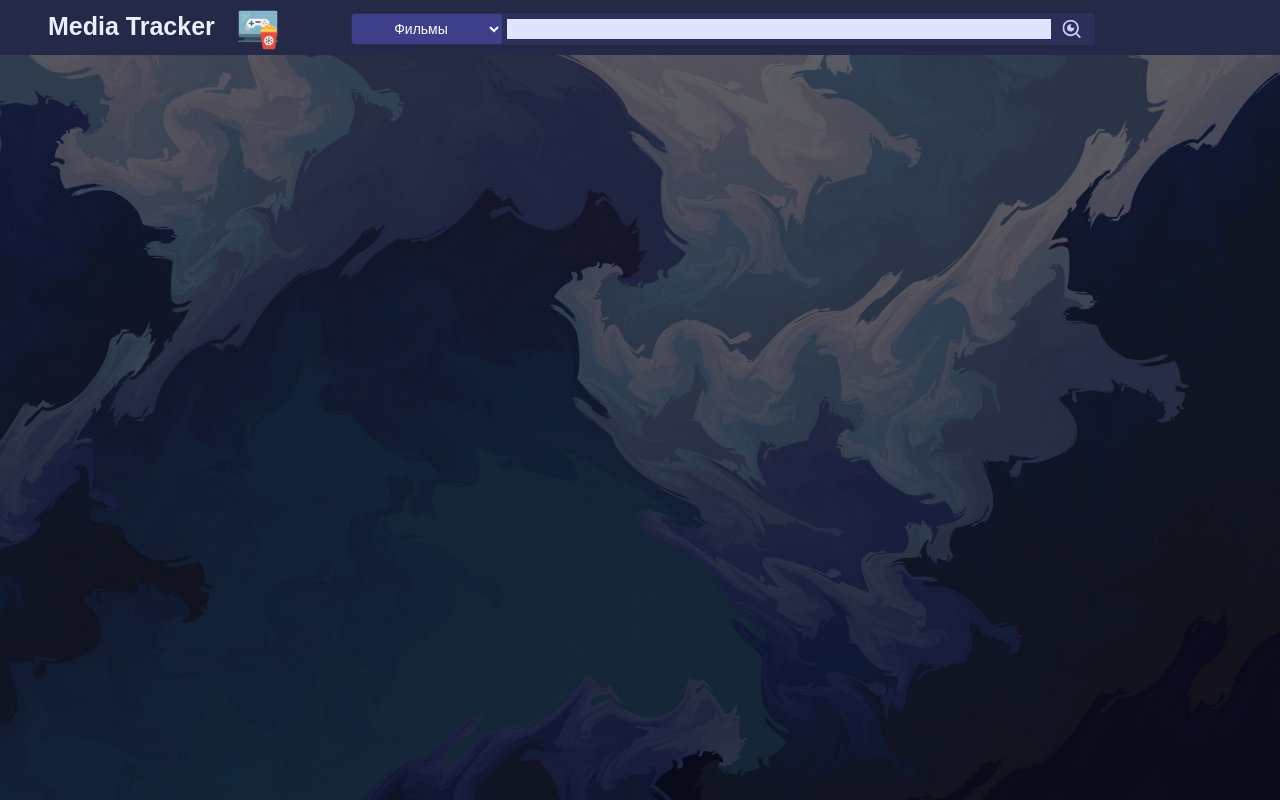
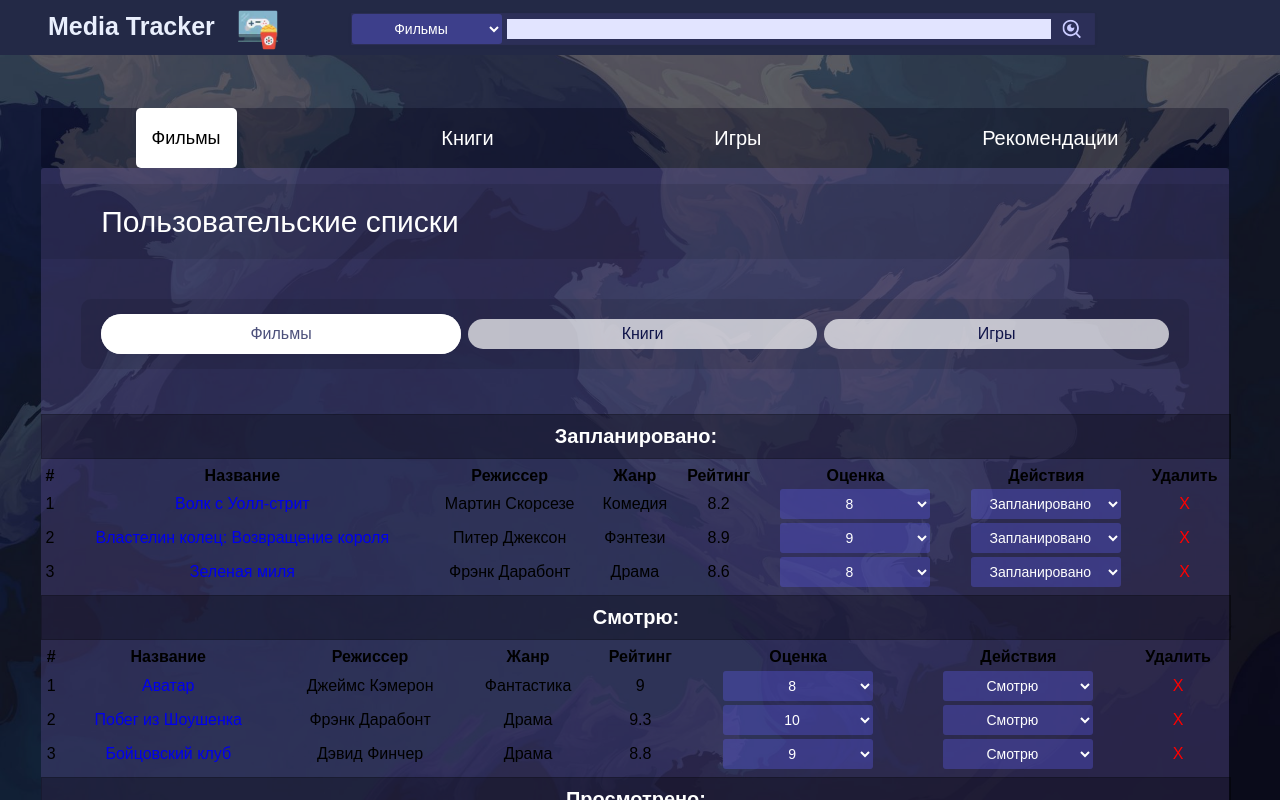
Before and after one commit to RedRad1sh/media-tracker-vue, a Vue app: page /UserLists in a window 1280 px wide. Shown: the top 800 px of the page. Built offline with nearby package versions, Linux system fonts and the light colour scheme.

Commit message:
Списки пользователей

```diff
--- a/src/App.vue
+++ b/src/App.vue
@@ -22,5 +22,5 @@ export default {
 </script>
 
 <style lang="scss">
-  @import "assets/css/styles.scss";
+  @import "@/assets/css/styles.scss";
 </style>
--- a/src/assets/css/main-page.scss
+++ b/src/assets/css/main-page.scss
@@ -1,5 +1,5 @@
 .content-main {
-    width: 90%;
+    width: 80%;
     padding: 0
 }
 
--- a/src/assets/css/recomendations.scss
+++ b/src/assets/css/recomendations.scss
@@ -254,10 +254,6 @@ li {
     font-size: 13px;
 }
 
-.active {
-    border: 2px solid #8d29ff !important;
-}
-
 .tag {
     padding-left: 0.8rem;
     background: #353535;
--- /dev/null
+++ b/src/assets/css/user-lists.scss
@@ -0,0 +1,163 @@
+.text {
+  color: #fff;
+  height: auto;
+  font-size: 16px;
+  text-align: center;
+  font-weight: 500;
+  line-height: 24px;
+  font-stretch: normal;
+  text-decoration: none;
+}
+
+.tabs {
+  margin: 10px auto;
+  border-radius: 10px;
+  width: 90%;
+  display: block;
+  z-index: 2;
+  background-color: var(--dl-half-transparent-1)
+}
+
+.tabbase {
+  text-decoration: none;
+  height: 30px;
+  overflow: hidden;
+  flex-grow: 1;
+  justify-content: center;
+  border-radius: 50px;
+}
+
+.tabbase,.tabbase-active,.tabs {
+  display: flex;
+  align-items: center
+}
+
+.tabbase-active {
+  text-decoration: none;
+  overflow: hidden;
+  height: 40px;
+  flex-grow: 1;
+  box-shadow: 0 1px 3px 0 rgba(47,43,67,.10000000149011612);
+  border-radius: 50px;
+  justify-content: center;
+  background-color: var(--dl-color-base-white);
+  color: #003eb3
+}
+
+.tabs {
+  height: 70px;
+  padding-inline-start: 0;
+  padding: 0 20px
+}
+
+.tabs li:not(:last-child) {
+  margin-right: 7px
+}
+
+.tabs li a {
+  display: block;
+  top: 4px;
+  padding: 10px 250px;
+  border-radius: 20px;
+  background: #fff;
+  opacity: .7;
+  color: #000743;
+  transition: all .1s ease-in-out
+}
+
+.tabs li a:hover {
+  opacity: 1;
+  top: 0;
+  color: #000
+}
+
+.tabs-panel {
+  display: none;
+  width: 90%;
+  text-align: center
+}
+
+.tabs-panel.active {
+  display: flex;
+  text-align: center;
+  flex-direction: column;
+  align-items: center;
+  width: 100%;
+  height: 100%;
+  padding: 0;
+  min-height: 500px
+}
+
+.tab-header {
+  display: block;
+  color: #fff;
+  background-color: rgba(0,0,0,.3);
+  text-align: center;
+  padding: 10px 0;
+  margin: 5px 0;
+  width: 100%;
+  font-size: 20px;
+  font-family: var(--dl-font-family);
+  font-weight: 700;
+  border: solid 1px var(--dl-half-transparent-2)
+}
+
+.cell-value>label>select,.table {
+  width: 100%
+}
+
+.cell-header,.cell-value {
+  flex-grow: 1;
+  border-color: rgba(185,185,185,0.05);
+  flex-direction: column;
+  color: #c3e1f2;
+  height: auto;
+  text-align: center;
+  font-family: var(--dl-font-family);
+  line-height: 130%;
+  font-stretch: normal;
+  text-decoration: none
+}
+
+.cell-header {
+  align-items: center;
+  background-color: var(--dl-half-transparent-1);
+  padding: 5px 6px;
+  font-size: 16px;
+  font-weight: 700
+}
+
+.cell-value {
+  border-style: solid;
+  font-size: 14px;
+  width: 250px;
+}
+
+.cell-value > a:hover {
+  color: #f2c3c3 !important;
+}
+
+.cell-value > a {
+  color: #76fd7a;
+}
+
+
+select {
+  color: white;
+}
+
+.oops-text {
+  margin: 10px 10px;
+}
+
+.number {
+  width: 20px;
+}
+
+.rate {
+  width: 60px;
+}
+
+.header-name {
+  width: 310px;
+}
--- a/src/assets/js/user-lists/books.js
+++ b/src/assets/js/user-lists/books.js
@@ -1,5 +1,6 @@
 export let books = [
     {
+        id:1,
         name: "Пикник на обочине",
         author: "Стругацкие",
         genre: "Фантастика",
@@ -9,6 +10,7 @@ export let books = [
         statusType: 2
     },
     {
+        id:2,
         name: "Мастер и Маргарита",
         author: "Булгаков",
         genre: "Фантастика",
@@ -18,6 +20,7 @@ export let books = [
         statusType: 0
     },
     {
+        id:3,
         name: "Чистовик",
         author: "Лукьяненко",
         genre: "Фантастика",
@@ -27,6 +30,7 @@ export let books = [
         statusType: 2
     },
     {
+        id:3,
         name: "Эдем",
         author: "Лем",
         genre: "Фантастика",
@@ -36,6 +40,7 @@ export let books = [
         statusType: 2
     },
     {
+        id:4,
         name: "1984",
         author: "Джордж Оруэлл",
         genre: "Фантастика",
@@ -45,6 +50,7 @@ export let books = [
         statusType: 0
     },
     {
+        id:5,
         name: "Убийство в Восточном экспрессе",
         author: "Агата Кристи",
         genre: "Детектив",
@@ -54,6 +60,7 @@ export let books = [
         statusType: 1
     },
     {
+        id:6,
         name: "Гарри Поттер и философский камень",
         author: "Джоан Роулинг",
         genre: "Фэнтези",
@@ -63,6 +70,7 @@ export let books = [
         statusType: 2
     },
     {
+        id:7,
         name: "Тень ветра",
         author: "Карлос Руис Сафон",
         genre: "Мистика",
@@ -72,6 +80,7 @@ export let books = [
         statusType: 0
     },
     {
+        id:8,
         name: "Великий Гэтсби",
         author: "Фрэнсис Скотт Фицджеральд",
         genre: "Классика",
@@ -81,6 +90,7 @@ export let books = [
         statusType: 1
     },
     {
+        id:9,
         name: "Преступление и наказание",
         author: "Фёдор Достоевский",
         genre: "Классика",
@@ -90,6 +100,7 @@ export let books = [
         statusType: 0
     },
     {
+        id:10,
         name: "Алиса в Стране чудес",
         author: "Льюис Кэрролл",
         genre: "Фантастика",
@@ -99,6 +110,7 @@ export let books = [
         statusType: 1
     },
     {
+        id:11,
         name: "Гарри Поттер и Тайная комната",
         author: "Джоан Роулинг",
         genre: "Фэнтези",
@@ -108,6 +120,7 @@ export let books = [
         statusType: 2
     },
     {
+        id:12,
         name: "Маленький принц",
         author: "Антуан де Сент-Экзюпери",
         genre: "Философия",
--- a/src/assets/js/user-lists/films.js
+++ b/src/assets/js/user-lists/films.js
@@ -1,5 +1,6 @@
 export let films = [
     {
+        id:1,
         name: "Волк с Уолл-стрит",
         author: "Мартин Скорсезе",
         genre: "Комедия",
@@ -9,6 +10,7 @@ export let films = [
         statusType: 0
     },
     {
+        id:2,
         name: "Аватар",
         author: "Джеймс Кэмерон",
         genre: "Фантастика",
@@ -18,6 +20,7 @@ export let films = [
         statusType: 1
     },
     {
+        id:3,
         name: "Начало",
         author: "Кристофер Нолан",
         genre: "Фантастика",
@@ -27,6 +30,7 @@ export let films = [
         statusType: 2
     },
     {
+        id:4,
         name: "Властелин колец: Возвращение короля",
         author: "Питер Джексон",
         genre: "Фэнтези",
@@ -36,6 +40,7 @@ export let films = [
         statusType: 0
     },
     {
+        id:5,
         name: "Побег из Шоушенка",
         author: "Фрэнк Дарабонт",
         genre: "Драма",
@@ -45,6 +50,7 @@ export let films = [
         statusType: 1
     },
     {
+        id:6,
         name: "Начало",
         author: "Кристофер Нолан",
         genre: "Научная фантастика",
@@ -54,6 +60,7 @@ export let films = [
         statusType: 2
     },
     {
+        id:7,
         name: "Зеленая миля",
         author: "Фрэнк Дарабонт",
         genre: "Драма",
@@ -63,6 +70,7 @@ export let films = [
         statusType: 0
     },
     {
+        id:7,
         name: "Бойцовский клуб",
         author: "Дэвид Финчер",
         genre: "Драма",
@@ -72,6 +80,7 @@ export let films = [
         statusType: 1
     },
     {
+        id:9,
         name: "Крестный отец",
         author: "Фрэнсис Форд Коппола",
         genre: "Драма",
--- a/src/assets/js/user-lists/games.js
+++ b/src/assets/js/user-lists/games.js
@@ -1,5 +1,6 @@
 export let games = [
     {
+        id:1,
         name: "The Witcher 3: Wild Hunt",
         author: "CD Projekt Red",
         genre: "Ролевая",
@@ -9,6 +10,7 @@ export let games = [
         statusType: 0
     },
     {
+        id:2,
         name: "Grand Theft Auto V",
         author: "Rockstar Games",
         genre: "Экшн",
@@ -18,6 +20,7 @@ export let games = [
         statusType: 1
     },
     {
+        id:3,
         name: "The Last of Us Part II",
         author: "Naughty Dog",
         genre: "Экшн-приключение",
@@ -27,6 +30,7 @@ export let games = [
         statusType: 2
     },
     {
+        id:4,
         name: "Red Dead Redemption 2",
         author: "Rockstar Games",
         genre: "Открытый мир",
@@ -36,6 +40,7 @@ export let games = [
         statusType: 0
     },
     {
+        id:5,
         name: "God of War",
         author: "Santa Monica Studio",
         genre: "Экшн",
@@ -45,6 +50,7 @@ export let games = [
         statusType: 1
     },
     {
+        id:6,
         name: "Minecraft",
         author: "Mojang Studios",
         genre: "Песочница",
@@ -54,6 +60,7 @@ export let games = [
         statusType: 2
     },
     {
+        id:7,
         name: "Dark Souls III",
         author: "FromSoftware",
         genre: "Экшн",
@@ -63,6 +70,7 @@ export let games = [
         statusType: 0
     },
     {
+        id:8,
         name: "Uncharted 4: A Thief's End",
         author: "Naughty Dog",
         genre: "Экшн-приключение",
@@ -72,6 +80,7 @@ export let games = [
         statusType: 1
     },
     {
+        id:9,
         name: "The Legend of Zelda: Breath of the Wild",
         author: "Nintendo",
         genre: "Приключение",
@@ -81,6 +90,7 @@ export let games = [
         statusType: 2
     },
     {
+        id:10,
         name: "Bloodborne",
         author: "FromSoftware",
         genre: "Экшн",
--- /dev/null
+++ b/src/components/UI/ContentTableList.vue
@@ -0,0 +1,62 @@
+<template>
+  <table class="table">
+    <thead>
+    <tr>
+      <th class="cell-header">#</th>
+      <th class="cell-header header-name">Название</th>
+      <th class="cell-header">Режиссер</th>
+      <th class="cell-header">Жанр</th>
+      <th class="cell-header">Рейтинг</th>
+      <th class="cell-header">Оценка</th>
+      <th class="cell-header">Действия</th>
+      <th class="cell-header">Удалить</th>
+    </tr>
+    </thead>
+    <tbody>
+      <tr v-for="(film, index) in content" :key="film.id">
+        <td class="cell-value number">{{ index + 1 }}</td>
+        <td class="cell-value"><a href="film-page.html">{{ film.name }}</a></td>
+        <td class="cell-value"><span>{{ film.author }}</span></td>
+        <td class="cell-value"><span>{{ film.genre }}</span></td>
+        <td class="cell-value rate"><span>{{ film.rating }}</span></td>
+        <td class="cell-value rate">
+          <label>
+            <select v-model="film.userRate">
+              <option v-for="index in 10" :key="index">{{ index }}</option>
+            </select>
+          </label>
+        </td>
+        <td class="cell-value">
+          <label>
+            <select v-model="film.statusType">
+              <option v-for="index in 3"  :value="index - 1" :key="index">{{ statuses[index - 1] }}</option>
+            </select>
+          </label>
+        </td>
+        <td class="cell-value number" style="color:red;cursor:pointer">X</td>
+      </tr>
+    </tbody>
+  </table>
+</template>
+
+<script>
+export default {
+  name: "ContentTableList",
+  props: {
+    content: {
+      type: Array,
+      required: true
+    },
+    statuses: []
+  },
+  data() {
+    return {
+      selectedStatusId: null
+    }
+  }
+}
+</script>
+
+<style scoped>
+
+</style>
--- /dev/null
+++ b/src/components/UserLists.vue
@@ -0,0 +1,96 @@
+<template>
+  <HeaderComponent/>
+  <div class="block">
+    <MenuComponent id="menu-include" :active-element="1"/>
+    <div class="content-main">
+      <div class="content-header">Пользовательские списки</div>
+      <ul class="tabs">
+        <li :class="content.value === films ? 'tabbase-active' : 'tabbase'" @click="changeContent('FILM')">
+          <a href="#" class="text">Фильмы</a>
+        </li>
+        <li :class="content.value === books ? 'tabbase-active' : 'tabbase'" @click="changeContent('BOOK')">
+          <a href="#" class="text">Книги</a>
+        </li>
+        <li :class="content.value === games ? 'tabbase-active' : 'tabbase'" @click="changeContent('GAME')">
+          <a href="#" class="text">Игры</a>
+        </li>
+      </ul>
+      <div class="tabs-panel active" data-index="0">
+        <div v-for="index in 3" :key="index" style="width: 100%">
+          <span class="tab-header">{{ content.statuses[index - 1] }}:</span>
+          <ContentTableList
+              :content="content.value.filter(film => film.statusType === index - 1)"
+              :statuses="content.statuses"
+          />
+        </div>
+      </div>
+    </div>
+  </div>
+</template>
+
+<script>
+import HeaderComponent from './HeaderComponent.vue'
+import MenuComponent from '../components/navigation/MenuComponent.vue';
+import ContentTableList from "@/components/UI/ContentTableList.vue";
+import {films} from "@/assets/js/user-lists/films";
+import {books} from "@/assets/js/user-lists/books";
+import {games} from "@/assets/js/user-lists/games";
+
+const filmStatuses = ['Запланировано', 'Смотрю', 'Просмотрено'];
+const bookStatuses = ['Запланировано', 'Читаю', 'Прочитано'];
+const gameStatuses = ['Запланировано', 'Играю', 'Пройдено'];
+
+export default {
+  name: "UserLists",
+  components: {
+    MenuComponent,
+    HeaderComponent,
+    ContentTableList
+  },
+  data() {
+    return {
+      films: films,
+      books: books,
+      games: games,
+      filmStatuses: filmStatuses,
+      bookStatuses: bookStatuses,
+      gameStatuses: gameStatuses,
+      content: {
+        value: films,
+        statuses: filmStatuses
+      },
+      headers: []
+    }
+  },
+  methods: {
+    changeContent(contentType) {
+      const filmHeaders = ["Запланированное", "Смотрю", "Просмотренное"];
+      const bookHeaders = ["Запланированное", "Читаю", "Прочитанное"];
+      const gameHeaders = ["Запланированное", "Играю", "Пройденное"];
+
+      switch (contentType) {
+        case "FILM":
+          this.content.value = films;
+          this.content.statuses = filmStatuses;
+          this.headers = filmHeaders;
+          break;
+        case "BOOK":
+          this.content.value = books;
+          this.content.statuses = bookStatuses;
+          this.headers = bookHeaders;
+          break;
+        case "GAME":
+          this.content.value = games;
+          this.content.statuses = gameStatuses;
+          this.headers = gameHeaders;
+          break;
+      }
+    }
+  }
+}
+</script>
+
+<style scoped>
+@import '~@/assets/css/styles.scss';
+@import '~@/assets/css/user-lists.scss';
+</style>
--- a/src/components/navigation/MenuComponent.vue
+++ b/src/components/navigation/MenuComponent.vue
@@ -19,11 +19,12 @@
 <script>
 export default {
   name: 'HeaderComponent',
+  props: ["activeElement"],
   mounted() {
     window.addEventListener("load", function () {
-    var menu_include = document.getElementById("menu-include")
-    var act_element = parseInt(menu_include.getAttribute("active-element"))
-    var tabs = menu_include.getElementsByClassName("menu-tabbase")
+    let menu_include = document.getElementById("menu-include")
+    let tabs = menu_include.getElementsByClassName("menu-tabbase")
+    let act_element = parseInt(menu_include.getAttribute("active-element"))
     let active_element = tabs.item(act_element);
     if (active_element != null) {
         active_element.setAttribute("class", "menu-tabbase-active")
--- a/src/router/router.js
+++ b/src/router/router.js
@@ -6,6 +6,7 @@ import BooksPage from '@/components/content-pages/BooksPage.vue'
 import GamesPage from '@/components/content-pages/GamesPage.vue'
 import RecommendationsPage from '@/components/RecommendationsPage.vue'
 import ProfilePage from '@/components/ProfilePage.vue'
+import UserLists from "@/components/UserLists"
 
 const routes = [
     {
@@ -38,6 +39,11 @@ const routes = [
         meta: { title: 'Рекомендации', showHeader: true },
         component: RecommendationsPage
     },
+    {
+        path: '/UserLists',
+        meta: { title: 'Личные списки', showHeader: true },
+        component: UserLists
+    },
 ]
 
 
```
